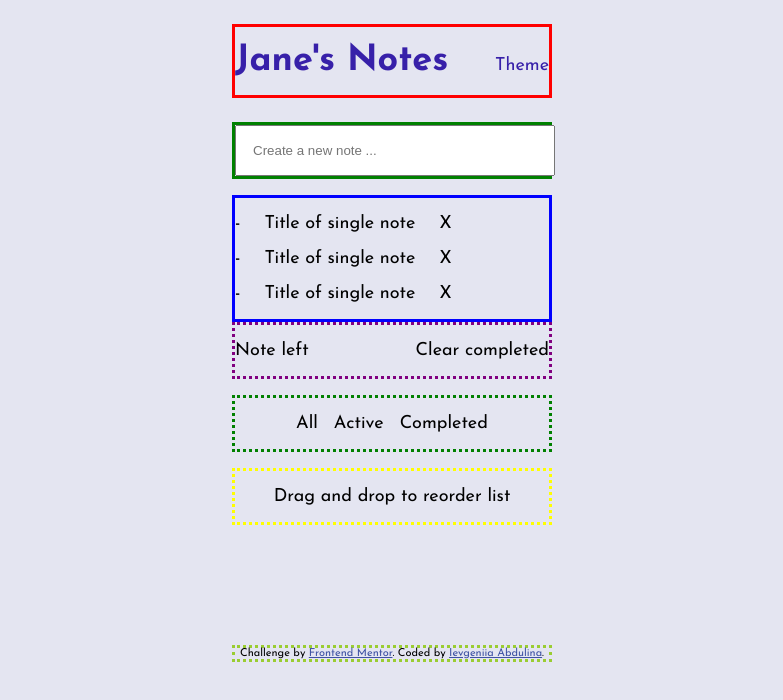
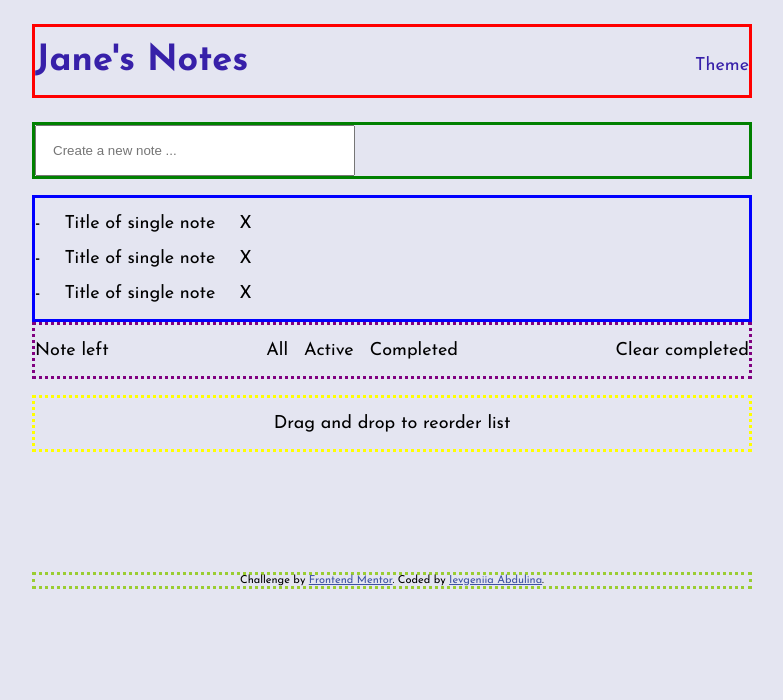
Before and after one commit to IevgeniiaAbdulina/Note-React, a React (Create React App) app: page / in a window 1280 px wide. Shown: the top 700 px of the page, without its empty margins (248-1031 px from the left). Built offline with nearby package versions, Linux system fonts and the light colour scheme.

Commit message:
View the optimal layout for the app depending on their device's screen size (added media css rules)

```diff
--- a/src/App.css
+++ b/src/App.css
@@ -69,6 +69,15 @@ input {
     justify-content: space-between;
     padding: 16px 0;
 }
+
+.layout-desktop {
+    display: flex;
+    justify-content: center;
+}
+
+.layout-desktop div {
+    margin: 0 8px;
+}
 /* ---------------------- */
 
 
--- a/src/components/NotesDetails.js
+++ b/src/components/NotesDetails.js
@@ -2,6 +2,11 @@ const NotesDetails = () => {
     return (
         <div className="notes-details">
             <div className="note-left">Note left</div>
+            <div className="layout-desktop">
+                <div className="notes-all">All</div>
+                <div className="notes-active">Active</div>
+                <div className="notes-completed">Completed</div>
+            </div>
             <div className="clear-completed">Clear completed</div>
         </div>
      );
--- a/src/index.css
+++ b/src/index.css
@@ -44,7 +44,7 @@
 }
 
 body {
-    max-width: 320px;
+    max-width: 720px;
     min-height: 100vh;
     margin: 0 auto;
     font-family: var(--font-family);
@@ -52,3 +52,19 @@ body {
     font-weight: var(--font-weight-regular);
     background-color: var(--very-light-grayish-blue);
 }
+
+@media only screen and (min-width: 320px) and (max-width: 480px) {
+    body {
+        max-width: 320px;
+    }
+
+    div.layout-desktop {
+        display: none;
+    }
+}
+
+@media (width > 480px) {
+    div.notes-filter {
+        display: none;
+    }
+}
```
Also changed, not shown: 1 other file (tests, documents, lock files or other folders).
